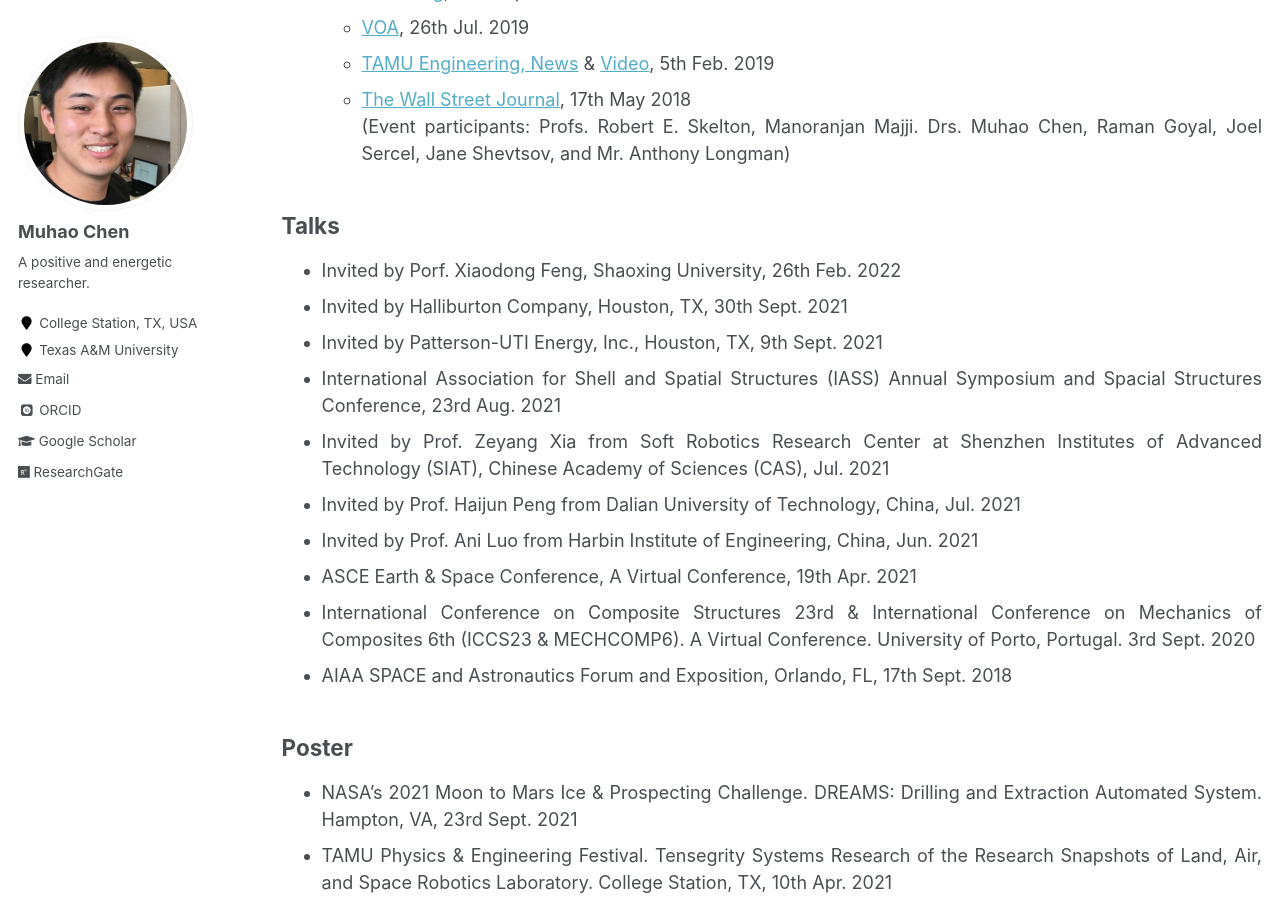
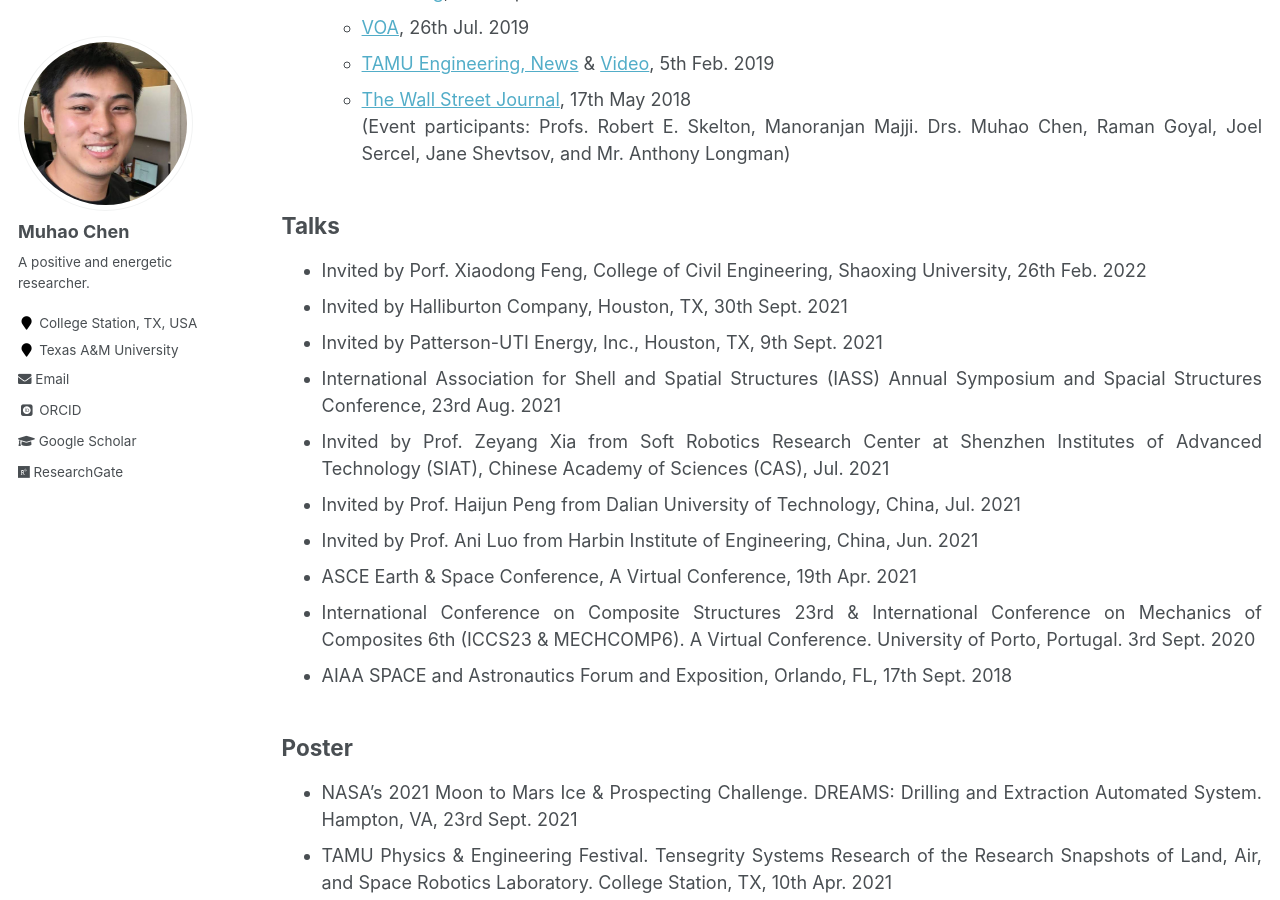
Before and after one commit to Muhao-Chen/muhao-chen.github.io, a Jekyll site: the page built from _pages/professional-activities.md, in a window 1280 px wide and 900 px high, scrolled down 573 px. Built offline with Jekyll 4.4.1, drawn with Linux system fonts in a browser that asks for light colours; some web fonts are replaced.

Commit message:
Update professional-activities.md

```diff
--- a/_pages/professional-activities.md
+++ b/_pages/professional-activities.md
@@ -34,7 +34,7 @@ toc_max_header: 1
 
 
 ## Talks
-* Invited by Porf. Xiaodong Feng, Shaoxing University, 26th Feb. 2022
+* Invited by Porf. Xiaodong Feng, College of Civil Engineering, Shaoxing University, 26th Feb. 2022
 * Invited by Halliburton Company, Houston, TX, 30th Sept. 2021
 * Invited by Patterson-UTI Energy, Inc., Houston, TX, 9th Sept. 2021
 * International Association for Shell and Spatial Structures (IASS) Annual Symposium and Spacial Structures Conference, 23rd Aug. 2021
```
